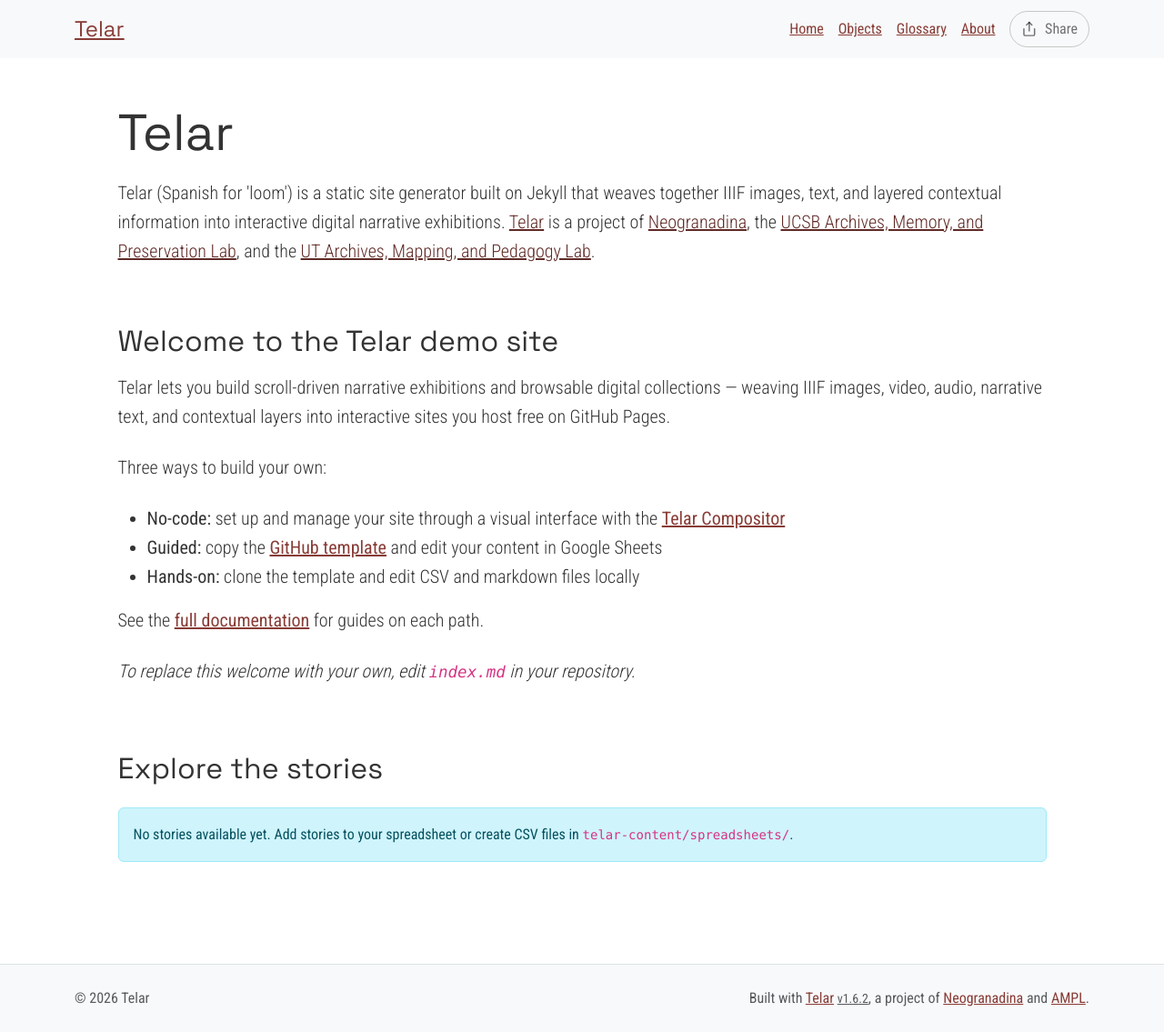
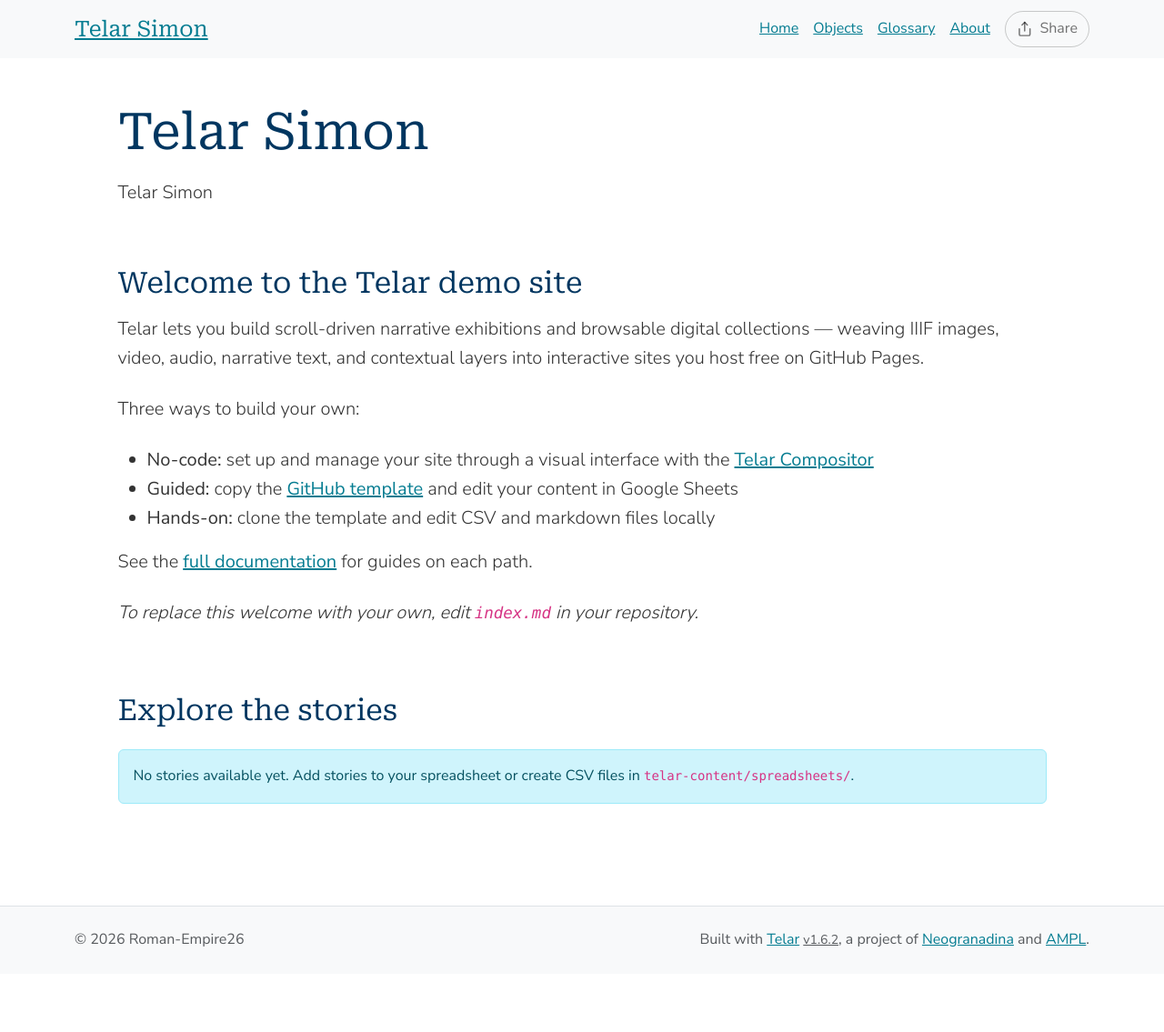
Before and after one commit to Roman-Empire26/telar-simon, a Jekyll site: the page built from index.md, in a window 1280 px wide. Shown: the whole page at 91% size. Built offline with Jekyll 4.4.1, drawn with Linux system fonts in a browser that asks for light colours; after the commit the page ends 1071 px from its top, so only the background shows below that.

Commit message:
Set up site configuration and starter content

```diff
--- a/_config.yml
+++ b/_config.yml
@@ -2,13 +2,13 @@
 # https://telar.org
 
 # Site Settings
-title: "Telar"
-description: "Telar (Spanish for 'loom') is a static site generator built on Jekyll that weaves together IIIF images, text, and layered contextual information into interactive digital narrative exhibitions. <a href='https://github.com/UCSB-AMPLab/telar'>Telar</a> is a project of <a href='https://neogranadina.org'>Neogranadina</a>, the <a href='https://ampl.clair.ucsb.edu/'>UCSB Archives, Memory, and Preservation Lab</a>, and the <a href='https://liberalarts.utexas.edu/history/'>UT Archives, Mapping, and Pedagogy Lab</a>."
-url: "https://ampl.clair.ucsb.edu"
-baseurl: "/telar"
-author: ""
+title: "Telar Simon"
+description: "Telar Simon"
+url: "https://roman-empire26.github.io"
+baseurl: "/telar-simon"
+author: "Roman-Empire26"
 email: ""
-telar_theme: "trama" # Options: trama, paisajes, neogranadina, santa-barbara, austin, or custom
+telar_theme: "santa-barbara" # Options: trama, paisajes, neogranadina, santa-barbara, austin, or custom
 logo: ""
 telar_language: "en" # Options: "en" (English), "es" (Español)
 collection_mode: false # Set to true to show objects first with large thumbnails and stories below with small thumbnails (collection-first homepage)
@@ -18,7 +18,7 @@
   show_on_homepage: true # Set to false to hide stories section from homepage (stories still accessible via direct URL)
   show_story_steps: true # Set to false to hide "Step X" overlay in stories
   show_object_credits: true # Set to true to display object credits badge (bottom-left corner, dismissable)
-  include_demo_content: true # Fetch demo stories from content.telar.org. Switch this off to hide demo stories and their content.
+  include_demo_content: false # Fetch demo stories from content.telar.org. Switch this off to hide demo stories and their content.
 
 # Collection Interface Settings
 collection_interface:
@@ -45,7 +45,7 @@
 #    - If using GitHub Pages: GitHub Actions will automatically discover tab GIDs and fetch CSVs
 #    - If running locally: Run `python3 scripts/fetch_google_sheets.py` before building
 google_sheets:
-  enabled: true
+  enabled: false
   published_url: "https://docs.google.com/spreadsheets/d/e/2PACX-1vT9eeRoyQCr1j-1uDaWBm-rgZNXtn9A-mepL0I4dqDTx2-E_6gbVD-8x0DYDVhppiAzrFpd20_9cr3z/pubhtml"
 
 #
--- a/telar-content/spreadsheets/glossary.csv
+++ b/telar-content/spreadsheets/glossary.csv
@@ -2,6 +2,4 @@
 id_término,titulo,definición
 # Make it lower-case and avoid spaces.,# Please provide a title — this is required.,"Panel content: write text here, paste markdown, or the name of an .md file in /components/texts/glossary/ (the .md extension is required)"
 # Escríbelo en minúsculas y sin espacios.,# Incluye un título: este campo es obligatorio.,"Contenido del panel: escribe texto aquí, pega markdown, o indica un archivo archivo .md en /components/texts/glossary/ (la extensión .md es obligatoria)"
-telar,Telar,"Telar (Spanish for 'loom') is a minimal-computing framework that weaves together IIIF images, audio, video, and texts to create layered visual narratives for digital scholarship, public exhibitions, community storytelling, and classroom projects. Learn more at [Telar.org](https://telar.org)
-
-Telar es un marco de computación mínima que entreteje imágenes IIIF, audio, video y textos en narrativas visuales por capas para humanidades digitales, exposiciones públicas, narrativa comunitaria y proyectos en el salón de clase. Aprende más en [Telar.org](https://telar.org)"
+telar,Telar,"Telar (Spanish for 'loom') is a minimal-computing framework that weaves together IIIF images, audio, video, and texts to create layered visual narratives for digital scholarship, public exhibitions, community storytelling, and classroom projects. Learn more at [Telar.org](https://telar.org)"
--- a/telar-content/spreadsheets/plantilla_en_blanco.csv
+++ /dev/null
@@ -1,5 +0,0 @@
-paso,objeto,página,x,y,zoom,inicio_clip,fin_clip,bucle,texto_alt,pregunta,respuesta,boton_capa1,contenido_capa1,boton_capa2,contenido_capa2
-#,id_objeto de la pestaña objetos / objects,para objetos con múltiples páginas,Posición horizontal 0-1 (0.5 = centro),Posición vertical 0-1 (0.5 = centro),1.0 = imagen completa,"Tiempo de inicio para clips de video/audio, ej. ""1:30"" (m:ss) o ""90"" (segundos)",Tiempo de fin para clips de video/audio,sí para repetir el clip (loop),"Describe lo que se ve en esta vista ampliada para lectores de pantalla. Si se deja vacío, se usa la descripción de imagen del objeto.",Encabezado para este paso,Texto breve de 1-2 oraciones,"Texto opcional del botón (predeterminado: ""Saber más"")","Contenido del panel: escribe texto aquí, pega markdown, o indica ruta a archivo .md (ej. tu-historia/archivo.md)","Texto opcional del segundo botón (predeterminado: ""Profundizar más"")","Segundo panel: escribe texto aquí, pega markdown, o indica ruta a archivo .md"
-1,telar-placeholder,,,,,,,,,pregunta,respuesta,,,,
-2,telar-placeholder,,,,,,,,,pregunta,respuesta,,,,
-3,telar-placeholder,,,,,,,,,pregunta,respuesta,,,,
--- a/telar-content/spreadsheets/project.csv
+++ b/telar-content/spreadsheets/project.csv
@@ -3,4 +3,3 @@
 #,# Must match the tab name exactly. Use lowercase letters and hyphens (e.g. allegorical-woman),Story title,Optional subtitle,Optional attribution (supports markdown),"If ""yes"", then users will need the key you set in _config.yml to access this story."
 #,# Debe coincidir con el nombre de la pestaña exactamente. Usa letras minúsculas y guiones (p. ej. mujer-alegorica),Título de la historia,Subtítulo opcional,Atribución opcional (admite markdown),"Si ""sí"", los usuarios deberán utilizar la clave que fijes en _config.yml"
 1,blank_template,replace me with your title,,,FALSE
-2,plantilla_en_blanco,reemplázame con tu título,,,FALSE
```
Also changed, not shown: telar-content/texts/stories/plantilla_en_blanco/ejemplo-panel.md (deleted, +0 -9 lines).
